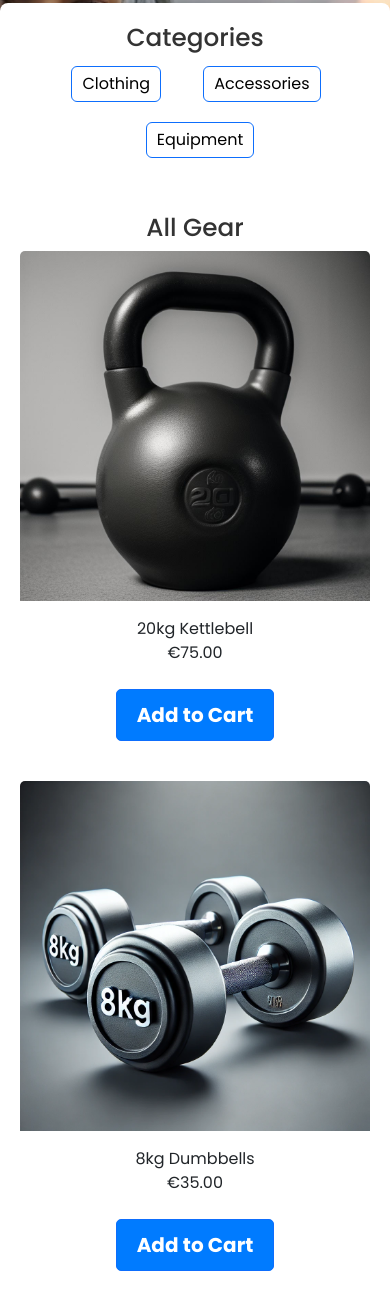
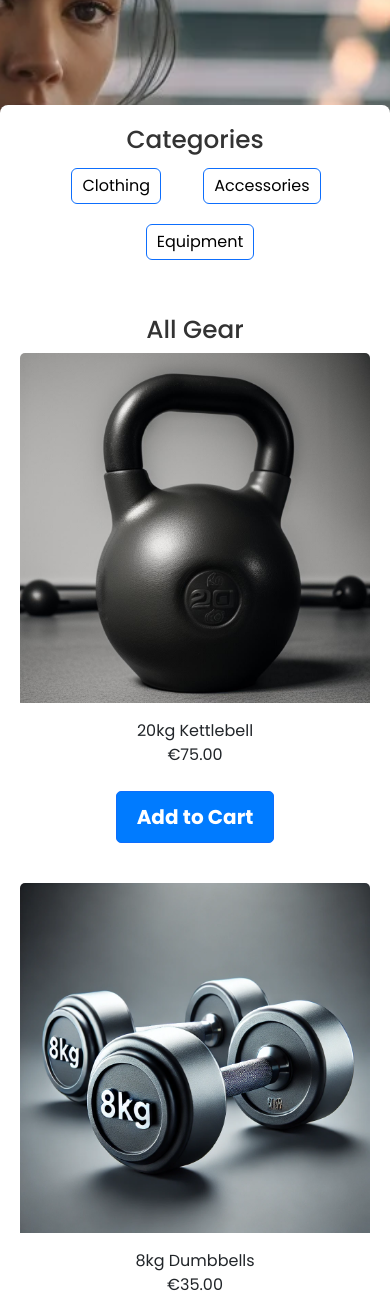
Before and after one commit to 010001000100000101000001/anderson_health_fitness, a Django app: page /gear/ in a window 390 px wide. Shown: the part 196-1496 px from the top of the page. Run offline with Django 5.2, Linux system fonts and the light colour scheme; data comes from the database, SQL or seed files in the repository; some libraries are stand-ins or nearby versions.

Commit message:
Adjust margin on mobile and tablet screen sizes to improve visibility of search bar, ensuring content is pushed down for consistency

```diff
--- a/static/css/base.css
+++ b/static/css/base.css
@@ -355,6 +355,10 @@ body {
         padding: 5px 10px;
         font-size: 1.25rem;
     }
+
+    .content-area {
+        margin-top: 150px !important;
+    }
 }
 
 @media (min-width: 769px) and (max-width: 991px) {
@@ -455,4 +459,8 @@ body {
     #mobileSearchForm.d-none {
         display: none;
     }
+
+    .content-area {
+        margin-top: 150px !important;
+    }
 }
```
